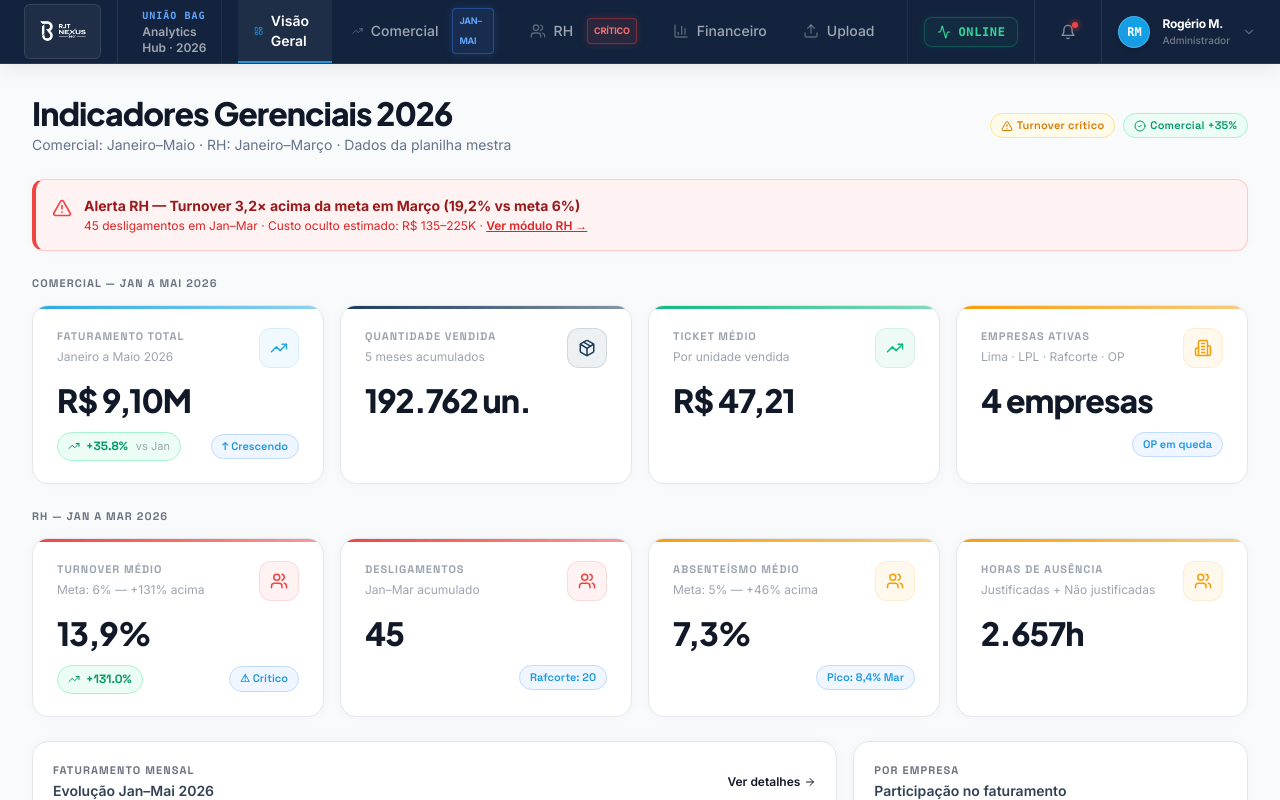
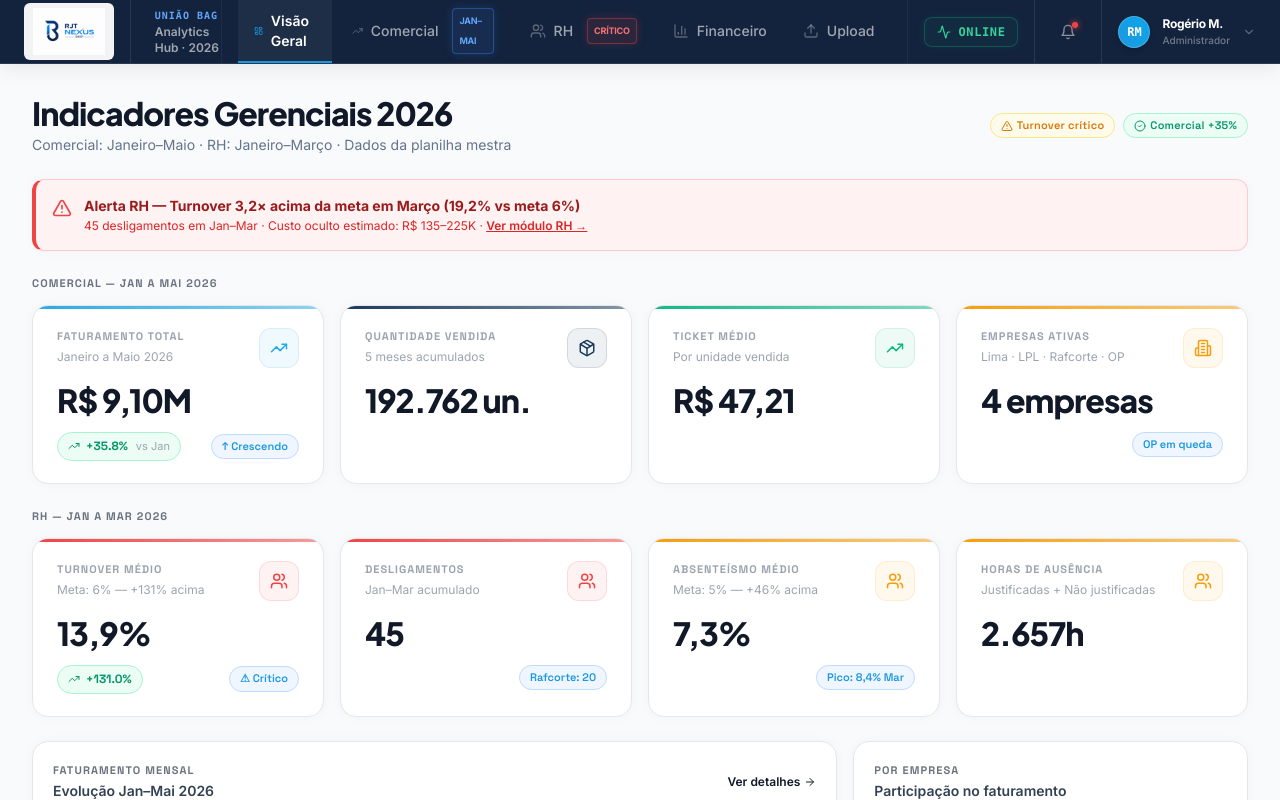
Before and after one commit to Burgamansi/UBG-Analytics-Hub, a Next.js app: page /dashboard in a window 1280 px wide. Built offline with nearby package versions, Linux system fonts and the light colour scheme.

Commit message:
feat: substituir logo do header pelo novo RJT NEXUS 360

```diff
--- a/app/(dashboard)/layout.tsx
+++ b/app/(dashboard)/layout.tsx
@@ -42,13 +42,13 @@ export default function DashboardLayout({ children }: { children: React.ReactNod
         {/* Lado Esquerdo — Logo com Divisor Técnico */}
         <div className="flex h-full items-center gap-4">
           <Link href="/dashboard" className="flex items-center h-full pr-4 border-r border-white/10 transition-opacity hover:opacity-90">
-            <div className="relative p-1 rounded-md bg-white/5 border border-white/10">
+            <div className="relative px-2 py-1 rounded-md bg-white/95 border border-white/20">
               <Image
-                src="/logo-rjt-360.png"
+                src="/logo-rjt-nexus-360.png"
                 alt="RJT NEXUS 360°"
-                width={110}
-                height={32}
-                className="object-contain brightness-0 invert"
+                width={148}
+                height={40}
+                className="object-contain"
                 priority
               />
             </div>
```
Also changed, not shown: public/logo-rjt-nexus-360.png (added).
